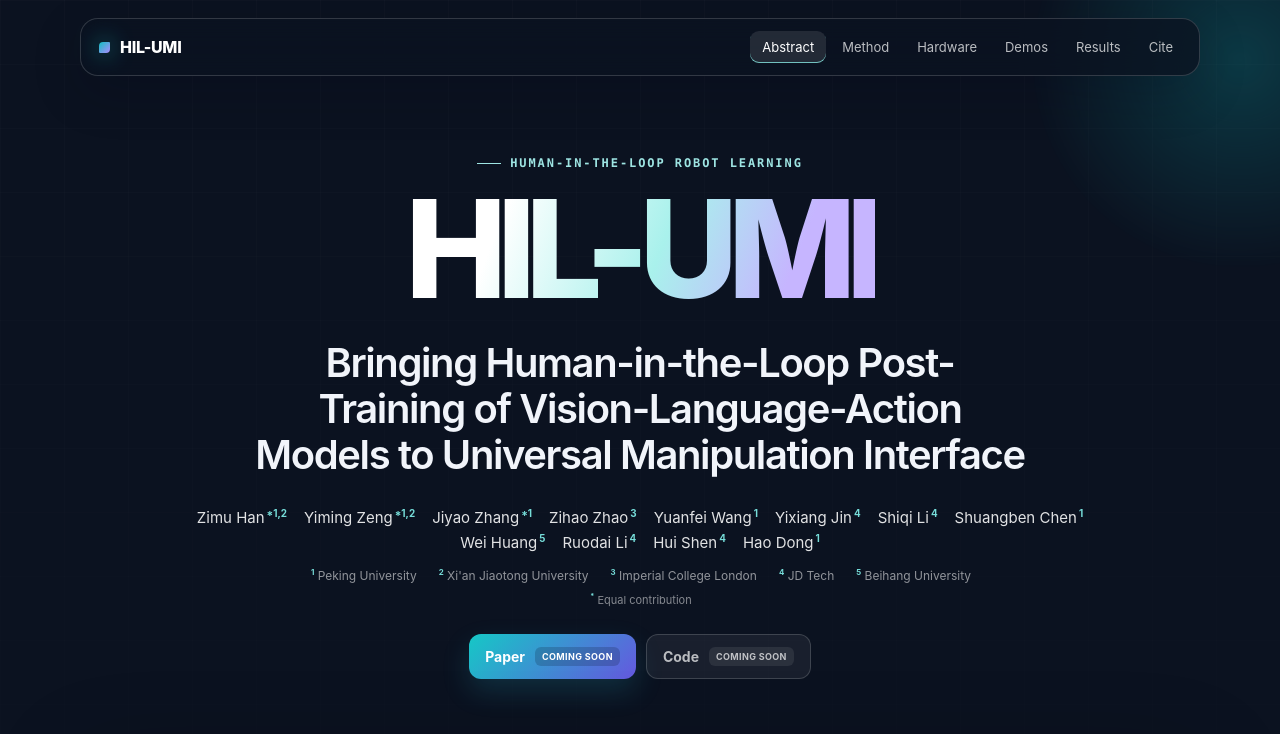
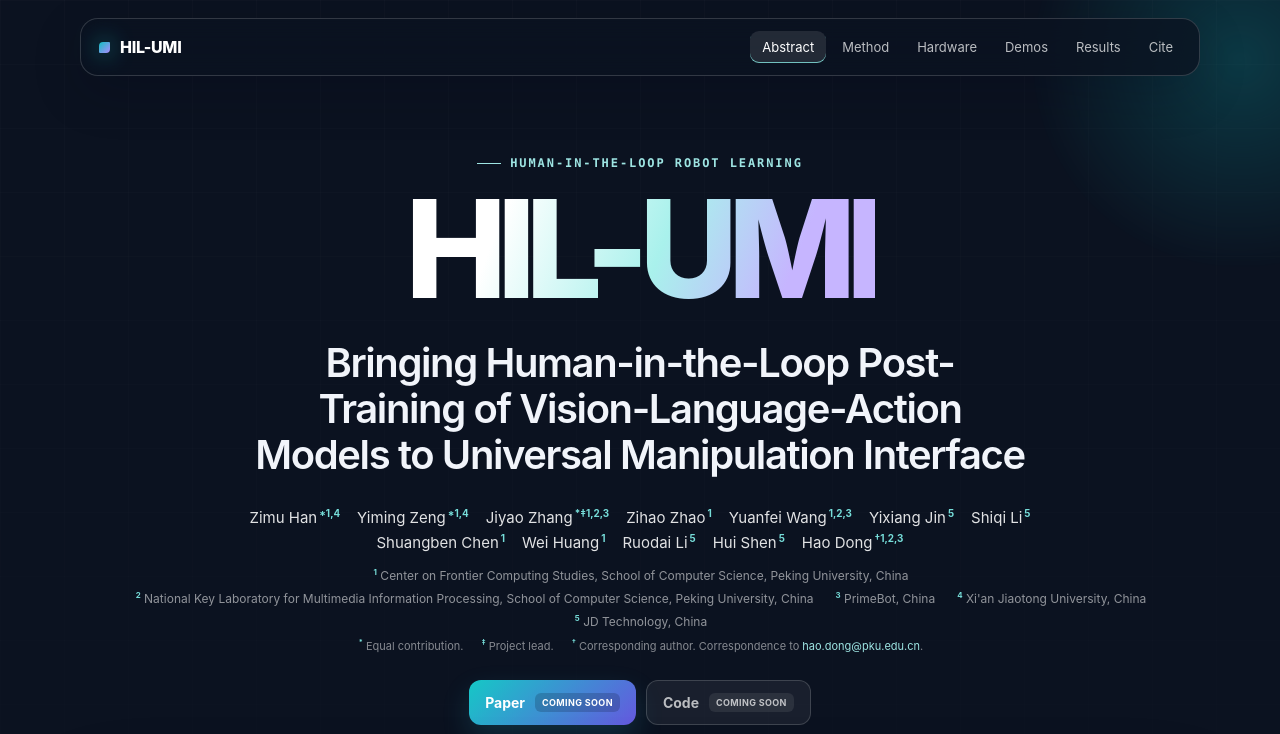
Before and after one commit to HIL-UMI/hil-umi.github.io, a React (Vite) app: page / in a window 1280 px wide. Shown: the top 734 px of the page. Built offline with nearby package versions, Linux system fonts and the light colour scheme.

Commit message:
Update authors and affiliations

```diff
--- a/src/main.tsx
+++ b/src/main.tsx
@@ -5,18 +5,18 @@ import './styles.css';
 const assetUrl = (path: string) => `${import.meta.env.BASE_URL}${path.replace(/^\//, '')}`;
 
 const authors = [
-  ['Zimu Han', '*1,2'],
-  ['Yiming Zeng', '*1,2'],
-  ['Jiyao Zhang', '*1'],
-  ['Zihao Zhao', '3'],
-  ['Yuanfei Wang', '1'],
-  ['Yixiang Jin', '4'],
-  ['Shiqi Li', '4'],
+  ['Zimu Han', '*1,4'],
+  ['Yiming Zeng', '*1,4'],
+  ['Jiyao Zhang', '*‡1,2,3'],
+  ['Zihao Zhao', '1'],
+  ['Yuanfei Wang', '1,2,3'],
+  ['Yixiang Jin', '5'],
+  ['Shiqi Li', '5'],
   ['Shuangben Chen', '1'],
-  ['Wei Huang', '5'],
-  ['Ruodai Li', '4'],
-  ['Hui Shen', '4'],
-  ['Hao Dong', '1'],
+  ['Wei Huang', '1'],
+  ['Ruodai Li', '5'],
+  ['Hui Shen', '5'],
+  ['Hao Dong', '†1,2,3'],
 ];
 
 const navItems = [
@@ -188,13 +188,17 @@ function App() {
             {authors.map(([name, affiliation]) => <span className="author" key={name}>{name}<sup>{affiliation}</sup></span>)}
           </div>
           <div className="affiliations">
-            <span><sup>1</sup> Peking University</span>
-            <span><sup>2</sup> Xi&apos;an Jiaotong University</span>
-            <span><sup>3</sup> Imperial College London</span>
-            <span><sup>4</sup> JD Tech</span>
-            <span><sup>5</sup> Beihang University</span>
+            <span><sup>1</sup> Center on Frontier Computing Studies, School of Computer Science, Peking University, China</span>
+            <span><sup>2</sup> National Key Laboratory for Multimedia Information Processing, School of Computer Science, Peking University, China</span>
+            <span><sup>3</sup> PrimeBot, China</span>
+            <span><sup>4</sup> Xi&apos;an Jiaotong University, China</span>
+            <span><sup>5</sup> JD Technology, China</span>
           </div>
-          <p className="equal-note"><sup>*</sup> Equal contribution</p>
+          <div className="equal-note" aria-label="Author notes">
+            <span><sup>*</sup> Equal contribution.</span>
+            <span><sup>‡</sup> Project lead.</span>
+            <span><sup>†</sup> Corresponding author. Correspondence to <a href="mailto:hao.dong@pku.edu.cn">hao.dong@pku.edu.cn</a>.</span>
+          </div>
 
           <div className="hero-actions" aria-label="Project links">
             <span className="button button-primary" aria-disabled="true">Paper <small>Coming soon</small></span>
--- a/src/styles.css
+++ b/src/styles.css
@@ -70,8 +70,10 @@ h1 span { background: linear-gradient(112deg, #fff 22%, #a9f1ec 54%, #c6b5ff 80%
 .hero h2 { width: min(930px, 100%); margin: 34px auto 28px; color: #f1f4fa; font-size: clamp(22px, 3.15vw, 40px); line-height: 1.16; letter-spacing: -.035em; font-weight: 580; text-wrap: balance; }
 .authors { display: flex; flex-wrap: wrap; justify-content: center; gap: 5px 17px; width: min(920px, 100%); margin: 0 auto; color: rgba(255,255,255,.88); font-size: 15px; }
 .author sup, .affiliations sup, .equal-note sup { margin-left: 2px; color: #76ddd9; font-size: .66em; font-weight: 700; }
-.affiliations { display: flex; flex-wrap: wrap; justify-content: center; gap: 4px 20px; margin: 15px auto 0; color: rgba(255,255,255,.55); font-size: 12px; }
-.equal-note { margin: 9px 0 0; color: rgba(255,255,255,.5); font-size: 11px; }
+.affiliations { display: flex; flex-wrap: wrap; justify-content: center; gap: 7px 20px; width: min(1040px, 100%); margin: 15px auto 0; color: rgba(255,255,255,.55); font-size: 12px; }
+.equal-note { display: flex; flex-wrap: wrap; justify-content: center; gap: 4px 16px; margin: 9px 0 0; color: rgba(255,255,255,.5); font-size: 11px; }
+.equal-note a { color: #9ee5e3; text-decoration: none; }
+.equal-note a:hover { text-decoration: underline; }
 .hero-actions { display: flex; justify-content: center; gap: 10px; margin-top: 28px; }
 .button { display: inline-flex; align-items: center; gap: 10px; padding: 12px 16px; border-radius: 12px; font-size: 14px; font-weight: 720; cursor: not-allowed; }
 .button small { padding: 4px 7px; border-radius: 6px; font-size: 9px; letter-spacing: .04em; text-transform: uppercase; }
```
